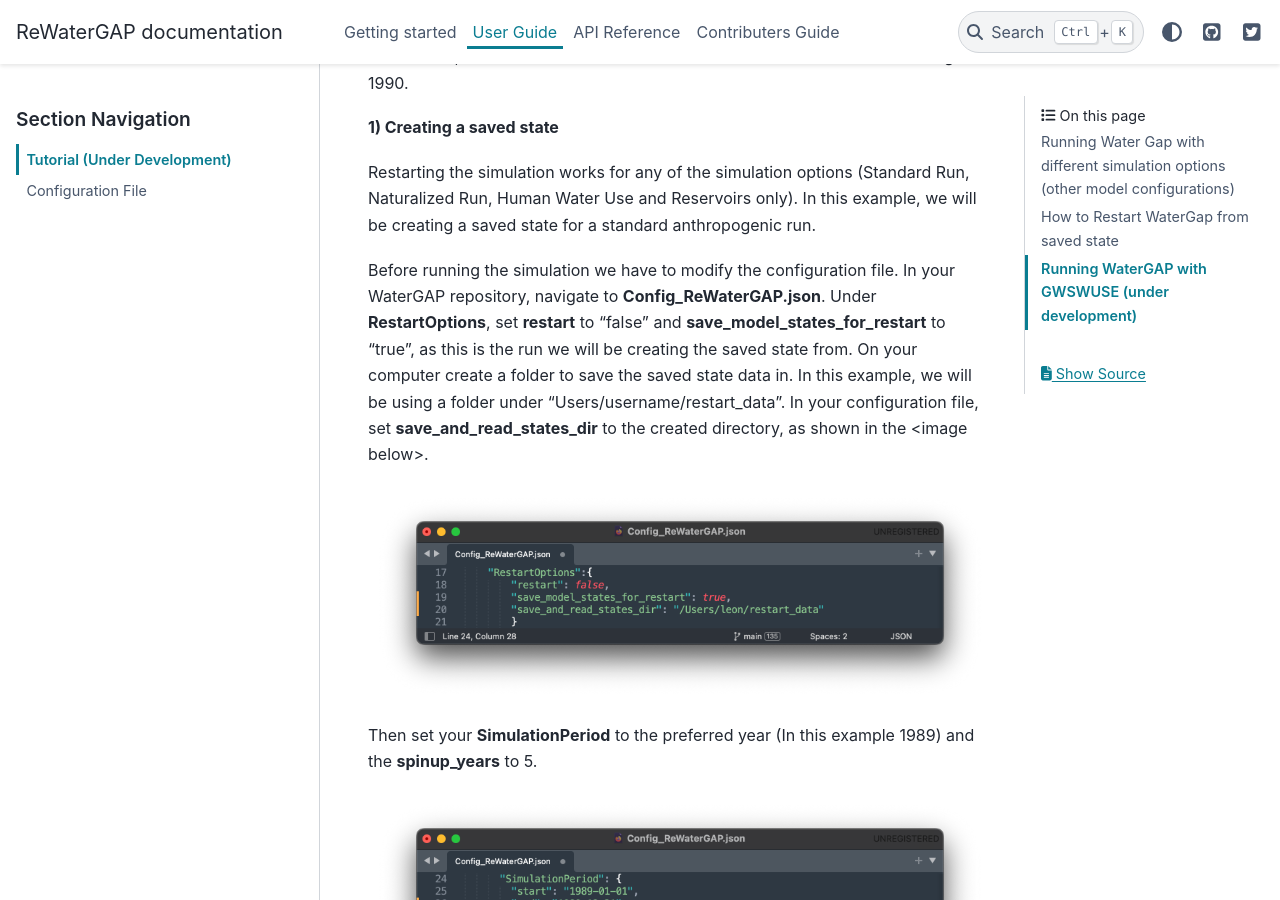
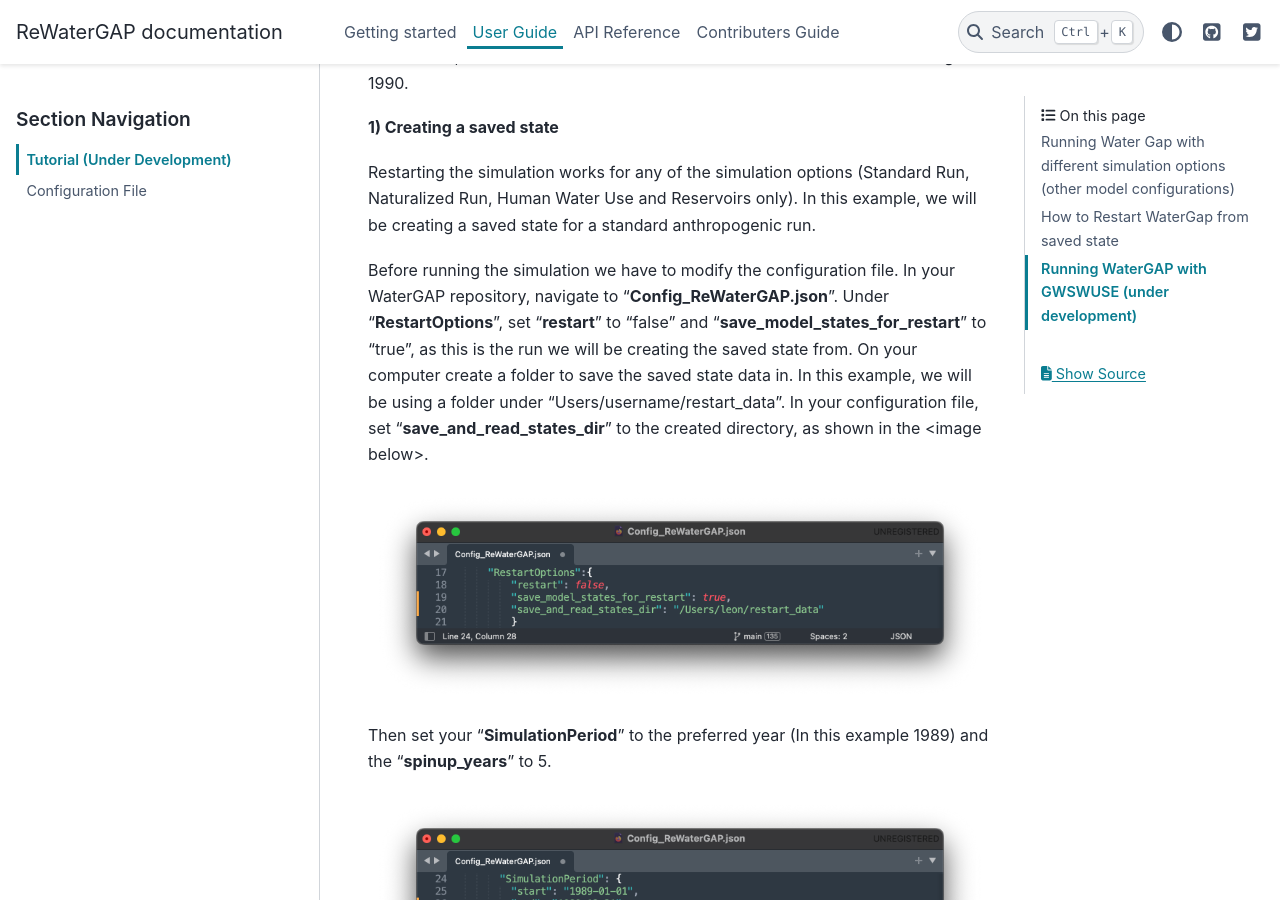
Before and after one commit to HydrologyFrankfurt/ReWaterGAP, a Sphinx documentation site: the page built from docs/user_guide/tutorials.rst, in a window 1280 px wide and 900 px high, scrolled down 11600 px. Built offline with Sphinx 7.4.7 and the PyData theme 0.15.4, drawn with Linux system fonts in a browser that asks for light colours; pages that are not in the unit, such as notebooks, are missing from menus; some of the changed text lies outside the part shown.

```diff
--- a/docs/user_guide/tutorials.rst
+++ b/docs/user_guide/tutorials.rst
@@ -241,11 +241,11 @@ To run Watergap from a saved state, you must first save data from a previous sim
 
 Restarting the simulation works for any of the simulation options (Standard Run, Naturalized Run, Human Water Use and Reservoirs only). In this example, we will be creating a saved state for a :ref:`standard anthropogenic run <standard_anthropogenic_run>`.
 
-Before running the simulation we have to modify the configuration file. In your WaterGAP repository, navigate to **Config_ReWaterGAP.json**. Under **RestartOptions**, set **restart** to "false" and **save_model_states_for_restart** to "true", as this is the run we will be creating the saved state from. On your computer create a folder to save the saved state data in. In this example, we will be using a folder under "Users/username/restart_data". In your configuration file, set **save_and_read_states_dir** to the created directory, as shown in the <image below>.
+Before running the simulation we have to modify the configuration file. In your WaterGAP repository, navigate to "**Config_ReWaterGAP.json**". Under "**RestartOptions**", set "**restart**" to "false" and "**save_model_states_for_restart**" to "true", as this is the run we will be creating the saved state from. On your computer create a folder to save the saved state data in. In this example, we will be using a folder under "Users/username/restart_data". In your configuration file, set "**save_and_read_states_dir**" to the created directory, as shown in the <image below>.
 
 .. figure:: ../images/getting_started/tutorials/saving_for_restart.png
 
-Then set your **SimulationPeriod** to the preferred year (In this example 1989) and the **spinup_years** to 5.
+Then set your "**SimulationPeriod**" to the preferred year (In this example 1989) and the "**spinup_years**" to 5.
 
 .. figure:: ../images/getting_started/tutorials/simulation_period_before_restart.png
 
@@ -261,7 +261,7 @@ Run the simulation. You will then find your saved state data file "restartwaterg
 
 In this step we will be running the simulation from the previously saved state, for the year 1990, starting one day after the last day saved in the saved state. It is possible to run the simulation for any time period even beyond the one year used here.
 
-To run the simulation from a previously saved state go to the configuration file and navigate to **RestartOptions**. Set **restart** to "true" and **save_model_states_for_restart** to "false", as this is the run we will be using the saved data for. Under **save_and_read_states_dir** set the path to the previously created directory holding your saved data (in this example under "Users/username/restart_data").
+To run the simulation from a previously saved state go to the configuration file and navigate to **RestartOptions**. Set **restart** to "true" and "**save_model_states_for_restart**" to "false", as this is the run we will be using the saved data for. Under **save_and_read_states_dir** set the path to the previously created directory holding your saved data (in this example under "Users/username/restart_data").
 
 .. figure:: ../images/getting_started/tutorials/restart_from_saved_path.png
 
```
